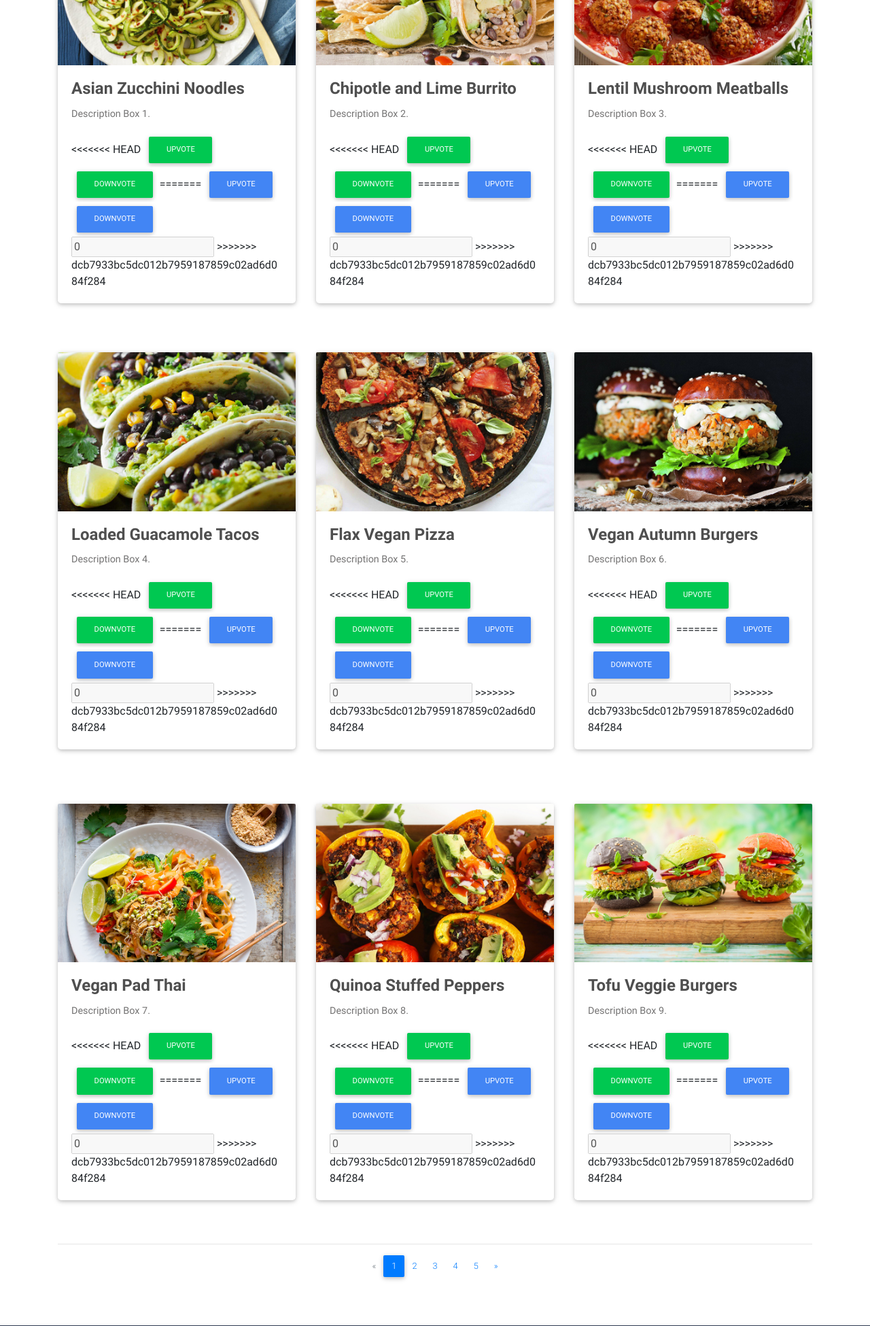
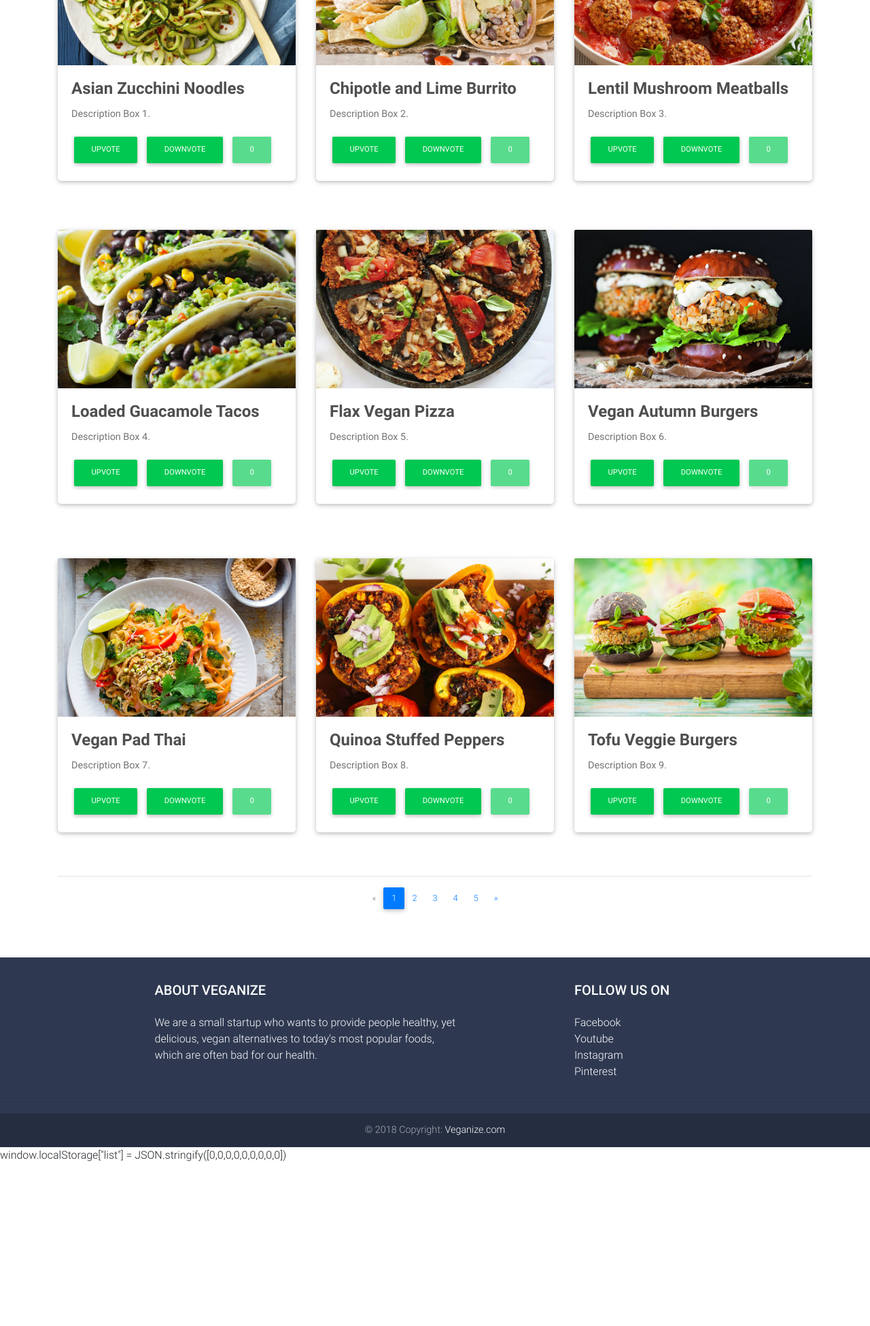
Before and after one commit to Miyooki/veganwebapp, a Django app: page / in a window 1280 px wide. Shown: the part 241-2191 px from the top of the page at 68% size. After the commit the page ends 1949 px from the top, so only its background shows below. Run offline with Django 3.2, Linux system fonts and the light colour scheme; some libraries are stand-ins or nearby versions.

Commit message:
made everything look nicer :3

```diff
--- a/webapp/templates/index.html
+++ b/webapp/templates/index.html
@@ -123,14 +123,12 @@
 							Noodles</strong></h4>
                             <!--Text-->
                             <p class="card-text">Description Box 1.</p>
-<<<<<<< HEAD
-                            <input type="button" id="button1up"  value="Upvote" class="btn btn-success btn-md ml-2" onclick="clickEvent('up', 0);" />
-                            <input type="button" id="button1down"  value="Downvote" class="btn btn-success btn-md ml-2" onclick="clickEvent('down', 0);" />
-=======
-                            <input type="button" id="button1up"  value="Upvote" class="btn btn-primary btn-md ml-2" onclick="clickEvent('up', 0);" />
-                            <input type="button" id="button1down"  value="Downvote" class="btn btn-primary btn-md ml-2" onclick="clickEvent('down', 0);" />
-                            <input value="0" id="count1" disabled width="50" />
->>>>>>> dcb7933bc5dc012b7959187859c02ad6d084f284
+
+                            <input type="button" id="button1up"  value="Upvote" class="btn btn-success btn-md ml-1" onclick="clickEvent('up', 0);" />
+                            <input type="button" id="button1down"  value="Downvote" class="btn btn-success btn-md ml-1" onclick="clickEvent('down', 0);" />
+
+                            <input type ="button" class="btn btn-success btn-md ml-1" value="0" id="count1" disabled width="50" />
+
                         </div>
 
                     </div>
@@ -154,16 +152,14 @@
                             <h4 class="card-title dark-grey-text"><strong>Chipotle and Lime Burrito</strong></h4>
                             <!--Text-->
                             <p class="card-text">Description Box 2.</p>
-<<<<<<< HEAD
-                            <input type="button" id="button2up"  value="Upvote" class="btn btn-success btn-md ml-2" onclick="clickEvent('up', 1);" />
-			    <input type="button" id="button2down"  value="Downvote" class="btn btn-success btn-md ml-2" onclick="clickEvent('down', 1);"/>
-=======
-                            <input type="button" id="button2up"  value="Upvote" class="btn btn-primary btn-md ml-2" onclick="clickEvent('up', 1);" />
-			    <input type="button" id="button2down"  value="Downvote" class="btn btn-primary btn-md ml-2" onclick="clickEvent('down', 1);"/>
-                            <input value="0" id="count2" disabled width="50" />
+
+                            <input type="button" id="button2up"  value="Upvote" class="btn btn-success btn-md ml-1" onclick="clickEvent('up', 1);" />
+			    <input type="button" id="button2down"  value="Downvote" class="btn btn-success btn-md ml-1" onclick="clickEvent('down', 1);"/>
+
+                            <input type ="button" class="btn btn-success btn-md ml-1" value="0" id="count2" disabled width="50" />
 
 
->>>>>>> dcb7933bc5dc012b7959187859c02ad6d084f284
+
                         </div>
 
                     </div>
@@ -187,14 +183,12 @@
                             <h4 class="card-title dark-grey-text"><strong>Lentil Mushroom Meatballs</strong></h4>
                             <!--Text-->
                             <p class="card-text">Description Box 3.</p>
-<<<<<<< HEAD
-                            <input type="button" id="button3up"  value="Upvote" class="btn btn-success btn-md ml-2" onclick="clickEvent('up', 2);" />
-			    <input type="button" id="button3down"  value="Downvote" class="btn btn-success btn-md ml-2" onclick="clickEvent('down', 2);" />
-=======
-                            <input type="button" id="button3up"  value="Upvote" class="btn btn-primary btn-md ml-2" onclick="clickEvent('up', 2);" />
-			                <input type="button" id="button3down"  value="Downvote" class="btn btn-primary btn-md ml-2" onclick="clickEvent('down', 2);" />
-                            <input value="0" id="count3" disabled width="50" />
->>>>>>> dcb7933bc5dc012b7959187859c02ad6d084f284
+
+                            <input type="button" id="button3up"  value="Upvote" class="btn btn-success btn-md ml-1" onclick="clickEvent('up', 2);" />
+							<input type="button" id="button3down"  value="Downvote" class="btn btn-success btn-md ml-1" onclick="clickEvent('down', 2);" />
+
+                            <input type ="button" class="btn btn-success btn-md ml-1" value="0" id="count3" disabled width="50" />
+
                         </div>
 
                     </div>
@@ -224,14 +218,13 @@
                             <h4 class="card-title dark-grey-text"><strong>Loaded Guacamole Tacos</strong></h4>
                             <!--Text-->
                             <p class="card-text">Description Box 4.</p>
-<<<<<<< HEAD
-                            <input type="button" id="button4up"  value="Upvote" class="btn btn-success btn-md ml-2" onclick="clickEvent('up', 3);" />
-			    <input type="button" id="button4down"  value="Downvote" class="btn btn-success btn-md ml-2" onclick="clickEvent('down', 3);" />
-=======
-                            <input type="button" id="button4up"  value="Upvote" class="btn btn-primary btn-md ml-2" onclick="clickEvent('up', 3);" />
-			    <input type="button" id="button4down"  value="Downvote" class="btn btn-primary btn-md ml-2" onclick="clickEvent('down', 3);" />
-                        <input value="0" id="count4" disabled width="50" />
->>>>>>> dcb7933bc5dc012b7959187859c02ad6d084f284
+
+                            <input type="button" id="button4up"  value="Upvote" class="btn btn-success btn-md ml-1" onclick="clickEvent('up', 3);" />
+							<input type="button" id="button4down"  value="Downvote" class="btn btn-success btn-md ml-1" onclick="clickEvent('down', 3);" />
+
+
+							<input type ="button" class="btn btn-success btn-md ml-1" value="0" id="count4" disabled width="50" />
+
                         </div>
 
                     </div>
@@ -256,14 +249,13 @@
                             <h4 class="card-title dark-grey-text"><strong>Flax Vegan Pizza</strong></h4>
                             <!--Text-->
                             <p class="card-text">Description Box 5.</p>
-<<<<<<< HEAD
-                            <input type="button" id="button5up"  value="Upvote" class="btn btn-success btn-md ml-2" onclick="clickEvent('up', 4);"/>
-			    <input type="button" id="button5down"  value="Downvote" class="btn btn-success btn-md ml-2" onclick="clickEvent('down', 4);" />
-=======
-                            <input type="button" id="button5up"  value="Upvote" class="btn btn-primary btn-md ml-2" onclick="clickEvent('up', 4);"/>
-			    <input type="button" id="button5down"  value="Downvote" class="btn btn-primary btn-md ml-2" onclick="clickEvent('down', 4);" />
-                        <input value="0" id="count5" disabled width="50" />
->>>>>>> dcb7933bc5dc012b7959187859c02ad6d084f284
+
+                            <input type="button" id="button5up"  value="Upvote" class="btn btn-success btn-md ml-1" onclick="clickEvent('up', 4);"/>
+							<input type="button" id="button5down"  value="Downvote" class="btn btn-success btn-md ml-1" onclick="clickEvent('down', 4);" />
+
+
+							<input type ="button" class="btn btn-success btn-md ml-1" value="0" id="count5" disabled width="50" />
+
                         </div>
 
                     </div>
@@ -287,14 +279,12 @@
                             <h4 class="card-title dark-grey-text"><strong>Vegan Autumn Burgers</strong></h4>
                             <!--Text-->
                             <p class="card-text">Description Box 6.</p>
-<<<<<<< HEAD
-                            <input type="button" id="button6up"  value="Upvote" class="btn btn-success btn-md ml-2" onclick="clickEvent('up', 5);"/>
-			    <input type="button" id="button6down"  value="Downvote" class="btn btn-success btn-md ml-2" onclick="clickEvent('down', 5);"/>
-=======
-                            <input type="button" id="button6up"  value="Upvote" class="btn btn-primary btn-md ml-2" onclick="clickEvent('up', 5);"/>
-			    <input type="button" id="button6down"  value="Downvote" class="btn btn-primary btn-md ml-2" onclick="clickEvent('down', 5);"/>
-                        <input value="0" id="count6" disabled width="50" />
->>>>>>> dcb7933bc5dc012b7959187859c02ad6d084f284
+
+                            <input type="button" id="button6up"  value="Upvote" class="btn btn-success btn-md ml-1" onclick="clickEvent('up', 5);"/>
+							<input type="button" id="button6down"  value="Downvote" class="btn btn-success btn-md ml-1" onclick="clickEvent('down', 5);"/>
+
+							<input type ="button" class="btn btn-success btn-md ml-1" value="0" id="count6" disabled width="50" />
+
                         </div>
 
                     </div>
@@ -322,14 +312,13 @@
                             <h4 class="card-title dark-grey-text"><strong>Vegan Pad Thai</strong></h4>
                             <!--Text-->
                             <p class="card-text">Description Box 7.</p>
-<<<<<<< HEAD
-                            <input type="button" id="button7up"  value="Upvote" class="btn btn-success btn-md ml-2" onclick="clickEvent('up', 6);"/>
-			    <input type="button" id="button7down"  value="Downvote" class="btn btn-success btn-md ml-2" onclick="clickEvent('down', 6);"/>
-=======
-                            <input type="button" id="button7up"  value="Upvote" class="btn btn-primary btn-md ml-2" onclick="clickEvent('up', 6);"/>
-			    <input type="button" id="button7down"  value="Downvote" class="btn btn-primary btn-md ml-2" onclick="clickEvent('down', 6);"/>
-                        <input value="0" id="count7" disabled width="50" />
->>>>>>> dcb7933bc5dc012b7959187859c02ad6d084f284
+
+                            <input type="button" id="button7up"  value="Upvote" class="btn btn-success btn-md ml-1" onclick="clickEvent('up', 6);"/>
+							<input type="button" id="button7down"  value="Downvote" class="btn btn-success btn-md ml-1" onclick="clickEvent('down', 6);"/>
+
+
+							<input type ="button" class="btn btn-success btn-md ml-1" value="0" id="count7" disabled width="50" />
+
                         </div>
 
                     </div>
@@ -353,14 +342,13 @@
                             <h4 class="card-title dark-grey-text"><strong>Quinoa Stuffed Peppers</strong></h4>
                             <!--Text-->
                             <p class="card-text">Description Box 8.</p>
-<<<<<<< HEAD
-                            <input type="button" id="button8up"  value="Upvote" class="btn btn-success btn-md ml-2" onclick="clickEvent('up', 7);" />
-			    <input type="button" id="button8down"  value="Downvote" class="btn btn-success btn-md ml-2" onclick="clickEvent('down', 7);" />
-=======
-                            <input type="button" id="button8up"  value="Upvote" class="btn btn-primary btn-md ml-2" onclick="clickEvent('up', 7);" />
-			    <input type="button" id="button8down"  value="Downvote" class="btn btn-primary btn-md ml-2" onclick="clickEvent('down', 7);" />
-                        <input value="0" id="count8" disabled width="50" />
->>>>>>> dcb7933bc5dc012b7959187859c02ad6d084f284
+
+                            <input type="button" id="button8up"  value="Upvote" class="btn btn-success btn-md ml-1" onclick="clickEvent('up', 7);" />
+							<input type="button" id="button8down"  value="Downvote" class="btn btn-success btn-md ml-1" onclick="clickEvent('down', 7);" />
+
+
+							<input type ="button" class="btn btn-success btn-md ml-1" value="0" id="count8" disabled width="50" />
+
                         </div>
 
                     </div>
@@ -384,14 +372,13 @@
                             <h4 class="card-title dark-grey-text"><strong>Tofu Veggie Burgers</strong></h4>
                             <!--Text-->
                             <p class="card-text">Description Box 9.</p>
-<<<<<<< HEAD
-                            <input type="button" id="button9up"  value="Upvote" class="btn btn-success btn-md ml-2" onclick="clickEvent('up', 8);" />
-			    <input type="button" id="button9down"  value="Downvote" class="btn btn-success btn-md ml-2" onclick="clickEvent('down', 8);" />
-=======
-                            <input type="button" id="button9up"  value="Upvote" class="btn btn-primary btn-md ml-2" onclick="clickEvent('up', 8);" />
-			    <input type="button" id="button9down"  value="Downvote" class="btn btn-primary btn-md ml-2" onclick="clickEvent('down', 8);" />
-                        <input value="0" id="count9" disabled width="50" />
->>>>>>> dcb7933bc5dc012b7959187859c02ad6d084f284
+
+                            <input type="button" id="button9up"  value="Upvote" class="btn btn-success btn-md ml-1" onclick="clickEvent('up', 8);" />
+							<input type="button" id="button9down"  value="Downvote" class="btn btn-success btn-md ml-1" onclick="clickEvent('down', 8);" />
+
+
+							<input type ="button" class="btn btn-success btn-md ml-1" value="0" id="count9" disabled width="50" />
+
                         </div>
 
                     </div>
@@ -510,9 +497,12 @@
     <script>
         new WOW().init();
     </script>
+
 window.localStorage["list"] = JSON.stringify([0,0,0,0,0,0,0,0,0])
+
 <script type="text/javascript">
 //
+window.localStorage["list"] = JSON.stringify([0,0,0,0,0,0,0,0,0])
 function clickEvent(button_name, index){
     var array = JSON.parse(window.localStorage["list"])
 	if (button_name.slice(-1) == "n"){
--- a/webapp/templates/signup.html
+++ b/webapp/templates/signup.html
@@ -110,9 +110,15 @@
   </div>
 
   <div class="form-group mt-5">
+    <label for="exampleInputPassword1" class="bmd-label-floating">Email</label>
+    <input type="password" class="form-control" id="exampleInputPassword1">
+  </div>
+
+  <div class="form-group mt-5">
     <label for="exampleInputPassword1" class="bmd-label-floating">Password</label>
     <input type="password" class="form-control" id="exampleInputPassword1">
   </div>
+
 
 
   <button type="submit" class="btn btn-success btn-raised">Register</button>
```
Also changed, not shown: webapp/templates/recipeform.html (+5 -3 lines).
